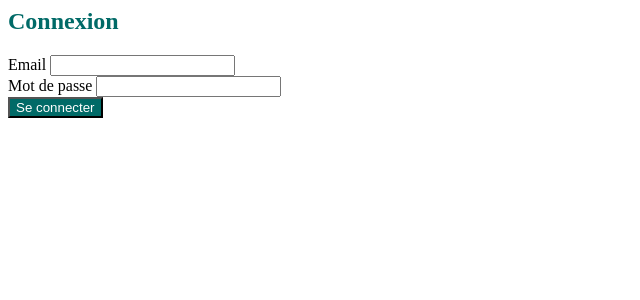
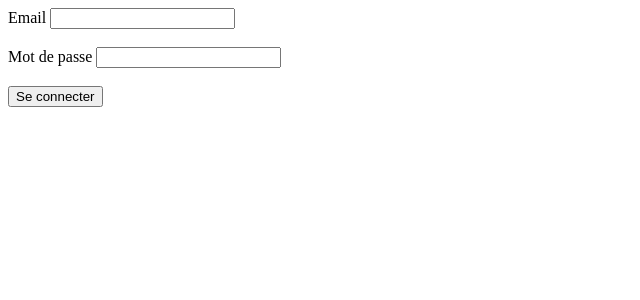
Before and after one commit to JeromeChenaie/TP-PHP-User, a PHP site: page /Views/User/login.php in a window 1280 px wide. Shown: the top 300 px of the page, without its empty margins (0-640 px from the left). Run offline with PHP 8.4, Linux system fonts and the light colour scheme.

Commit message:
Clean login form

```diff
--- a/www/Views/User/login.php
+++ b/www/Views/User/login.php
@@ -1,24 +1,11 @@
-<div class="container d-flex justify-content-center align-items-center ">
-    <div class="card p-4 shadow" style="width: 100%; max-width: 400px; border-color: #006A67;">
+<form method="POST" action="">
+    <label for="email">Email</label>
+    <input type="email" id="email" name="email" required> <br>
+    <br>
 
-        <h2 class="text-center mb-4" style="color: #006A67;">Connexion</h2>
+    <label for="password">Mot de passe</label>
+    <input type="password" id="password" name="password" required><br>
+    <br>
 
-        <?php if(isset($error)): ?>
-            <div class="alert alert-danger text-center"><?php echo $error; ?></div>
-        <?php endif; ?>
-
-        <form method="POST" action="login.php">
-            <div class="form-group mb-3">
-                <label for="email" class="form-label">Email</label>
-                <input type="email" id="email" name="email" class="form-control" required>
-            </div>
-
-            <div class="form-group mb-3">
-                <label for="password" class="form-label">Mot de passe</label>
-                <input type="password" id="password" name="password" class="form-control" required>
-            </div>
-
-            <button type="submit" class="btn w-100" style="background-color: #006A67; color: white;">Se connecter</button>
-        </form>
-    </div>
-</div>
+    <button type="submit" >Se connecter</button>
+</form>
```
